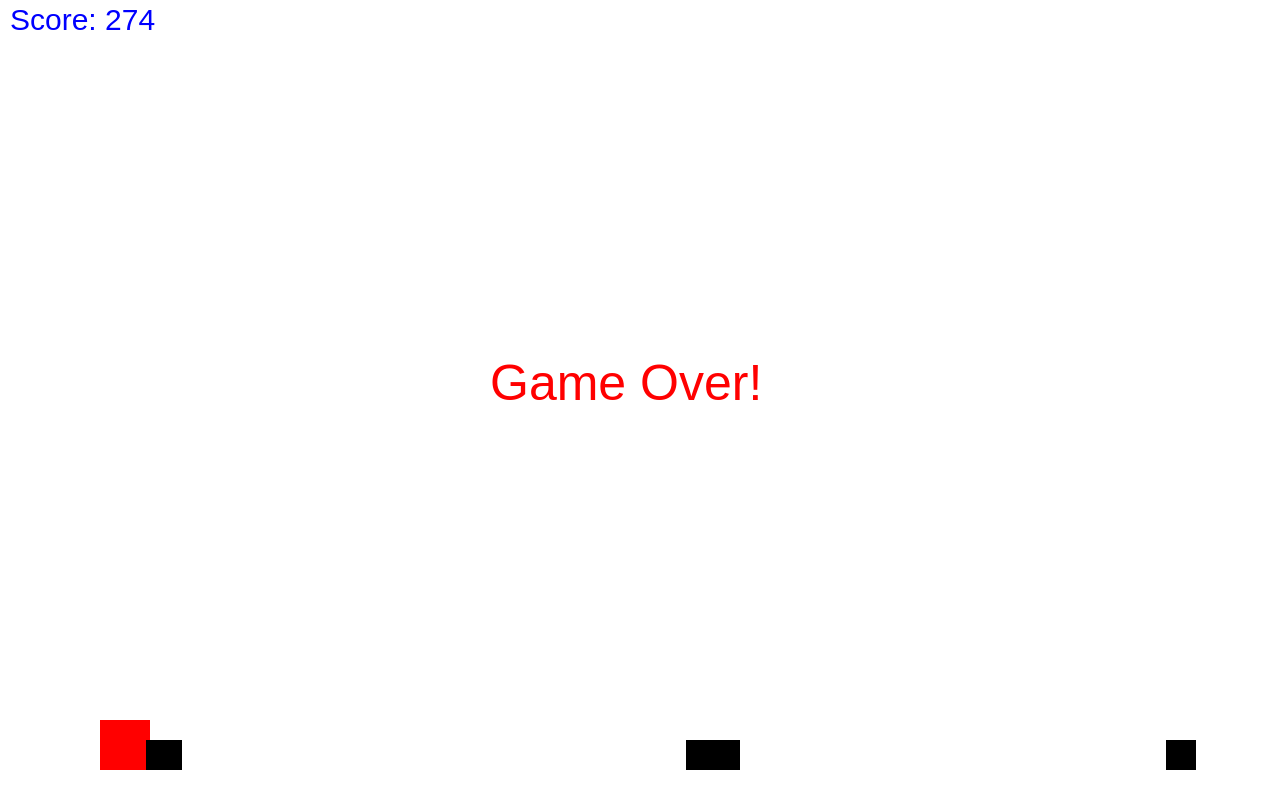
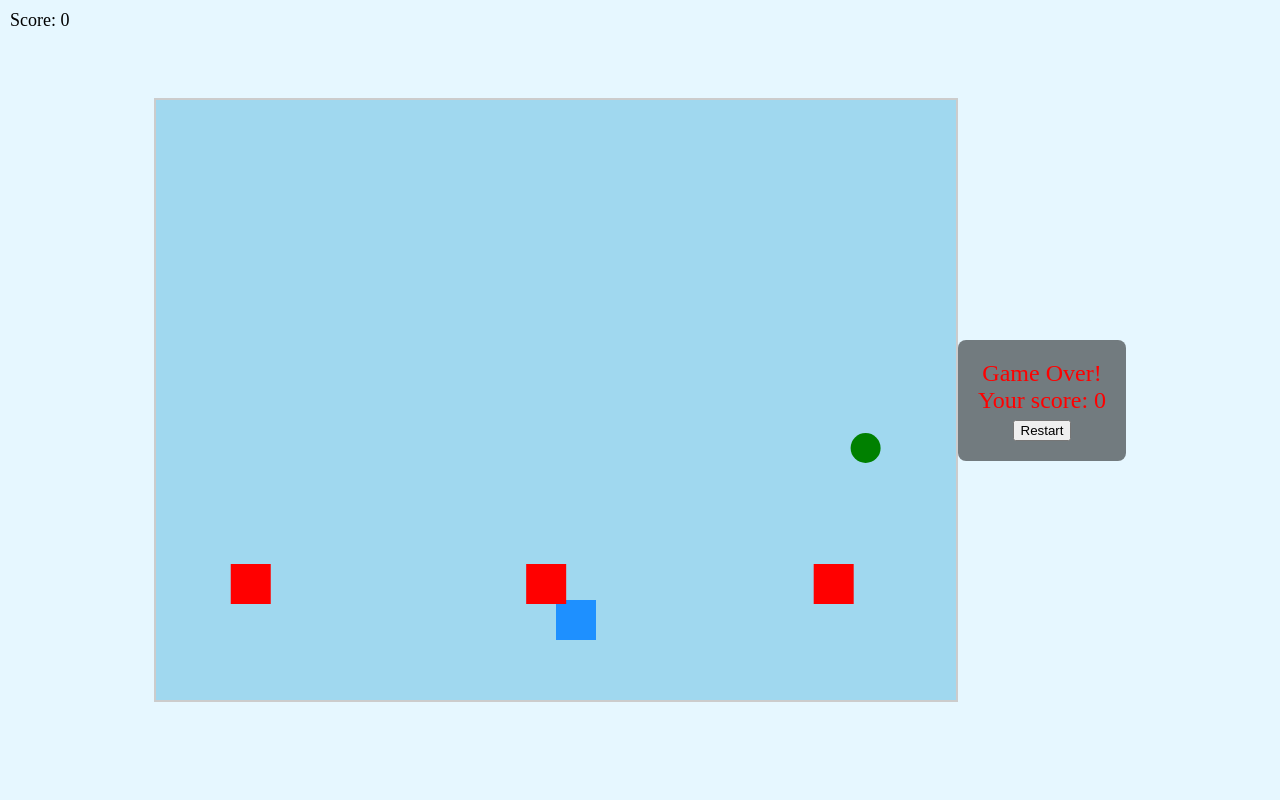
Before and after one commit to laptopcoder121/snowrider2d, a plain HTML site: page index.html in a window 1280 px wide. Drawn offline with Linux system fonts and the light colour scheme.

Commit message:
Update index.html

```diff
--- a/index.html
+++ b/index.html
@@ -3,109 +3,149 @@
 <head>
   <meta charset="UTF-8">
   <meta name="viewport" content="width=device-width, initial-scale=1.0">
-  <title>Snow Rider 2D</title>
+  <title>Snow Rider 3D Clone</title>
   <style>
-    body, html { margin: 0; padding: 0; overflow: hidden; background: #87CEEB; }
-    canvas { display: block; background: #FFF; }
+    body { margin: 0; display: flex; align-items: center; justify-content: center; height: 100vh; background-color: #e6f7ff; }
+    #gameCanvas { background-color: #a0d8ef; border: 2px solid #ccc; }
+    #score { position: absolute; top: 10px; left: 10px; font-size: 18px; color: black; }
+    #gameOver { display: none; color: red; font-size: 24px; text-align: center; background: rgba(0, 0, 0, 0.5); padding: 20px; border-radius: 8px; }
   </style>
 </head>
 <body>
-  <canvas id="gameCanvas"></canvas>
+  <div id="score">Score: <span id="scoreValue">0</span></div>
+  <canvas id="gameCanvas" width="800" height="600"></canvas>
+  <div id="gameOver">Game Over! <br>Your score: <span id="finalScore"></span><br><button id="restartBtn">Restart</button></div>
 
   <script>
     const canvas = document.getElementById('gameCanvas');
     const ctx = canvas.getContext('2d');
-    canvas.width = window.innerWidth;
-    canvas.height = window.innerHeight;
+    const scoreDisplay = document.getElementById('scoreValue');
+    const gameOverScreen = document.getElementById('gameOver');
+    const finalScoreDisplay = document.getElementById('finalScore');
+    const restartBtn = document.getElementById('restartBtn');
+    let score = 0, gameRunning = true;
 
-    let player = { x: 100, y: canvas.height - 80, width: 50, height: 50, dy: 0, isJumping: false };
-    let obstacles = [];
-    let score = 0;
-    let gameOver = false;
-
-    function jump() {
-      if (!player.isJumping) {
-        player.isJumping = true;
-        player.dy = -12;
+    class Sled {
+      constructor() {
+        this.x = 400; this.y = 500;
+        this.width = 40; this.height = 40;
+      }
+      draw() {
+        ctx.fillStyle = '#1e90ff';
+        ctx.fillRect(this.x, this.y, this.width, this.height);
+      }
+      move(direction) {
+        if (direction === 'left' && this.x > 0) this.x -= 20;
+        if (direction === 'right' && this.x < canvas.width - this.width) this.x += 20;
       }
     }
 
+    class Obstacle {
+      constructor() {
+        this.x = Math.random() * (canvas.width - 40);
+        this.y = -40;
+        this.width = 40;
+        this.height = 40;
+      }
+      draw() {
+        ctx.fillStyle = 'red';
+        ctx.fillRect(this.x, this.y, this.width, this.height);
+      }
+      update() {
+        this.y += 4;
+        if (this.y > canvas.height) {
+          this.y = -40;
+          this.x = Math.random() * (canvas.width - 40);
+        }
+      }
+      checkCollision(sled) {
+        return (
+          sled.x < this.x + this.width &&
+          sled.x + sled.width > this.x &&
+          sled.y < this.y + this.height &&
+          sled.y + sled.height > this.y
+        );
+      }
+    }
+
+    class Present {
+      constructor() {
+        this.x = Math.random() * (canvas.width - 30);
+        this.y = -30;
+        this.radius = 15;
+      }
+      draw() {
+        ctx.fillStyle = 'green';
+        ctx.beginPath();
+        ctx.arc(this.x, this.y, this.radius, 0, Math.PI * 2);
+        ctx.fill();
+      }
+      update() {
+        this.y += 3;
+        if (this.y > canvas.height) {
+          this.y = -30;
+          this.x = Math.random() * (canvas.width - 30);
+        }
+      }
+      collect(sled) {
+        return (
+          sled.x < this.x + this.radius &&
+          sled.x + sled.width > this.x - this.radius &&
+          sled.y < this.y + this.radius &&
+          sled.y + sled.height > this.y - this.radius
+        );
+      }
+    }
+
+    const sled = new Sled();
+    const obstacles = [new Obstacle(), new Obstacle(), new Obstacle()];
+    const presents = [new Present()];
+
     function update() {
-      if (gameOver) return;
+      if (!gameRunning) return;
+      ctx.clearRect(0, 0, canvas.width, canvas.height);
 
-      // Player physics
-      player.dy += 0.5; // Gravity
-      player.y += player.dy;
-      if (player.y > canvas.height - player.height - 30) { // Ground collision
-        player.y = canvas.height - player.height - 30;
-        player.dy = 0;
-        player.isJumping = false;
-      }
+      sled.draw();
 
-      // Obstacles
       obstacles.forEach(obstacle => {
-        obstacle.x -= 6;
-        if (obstacle.x + obstacle.width < 0) obstacles.shift();
-        if (
-          player.x < obstacle.x + obstacle.width &&
-          player.x + player.width > obstacle.x &&
-          player.y < obstacle.y + obstacle.height &&
-          player.y + player.height > obstacle.y
-        ) {
-          gameOver = true;
+        obstacle.update();
+        obstacle.draw();
+        if (obstacle.checkCollision(sled)) endGame();
+      });
+
+      presents.forEach((present, index) => {
+        present.update();
+        present.draw();
+        if (present.collect(sled)) {
+          score += 10;
+          scoreDisplay.textContent = score;
+          presents[index] = new Present(); // Replace with new present
         }
       });
 
-      // Spawn obstacles
-      if (Math.random() < 0.02) {
-        obstacles.push({
-          x: canvas.width,
-          y: canvas.height - 60,
-          width: 30,
-          height: 30
-        });
-      }
-
-      // Update score
-      if (!gameOver) score++;
+      requestAnimationFrame(update);
     }
 
-    function draw() {
-      ctx.clearRect(0, 0, canvas.width, canvas.height);
-
-      // Draw player
-      ctx.fillStyle = "red";
-      ctx.fillRect(player.x, player.y, player.width, player.height);
-
-      // Draw obstacles
-      ctx.fillStyle = "black";
-      obstacles.forEach(obstacle => {
-        ctx.fillRect(obstacle.x, obstacle.y, obstacle.width, obstacle.height);
-      });
-
-      // Draw score
-      ctx.fillStyle = "blue";
-      ctx.font = "30px Arial";
-      ctx.fillText("Score: " + score, 10, 30);
-
-      if (gameOver) {
-        ctx.fillStyle = "red";
-        ctx.font = "50px Arial";
-        ctx.fillText("Game Over!", canvas.width / 2 - 150, canvas.height / 2);
-      }
+    function endGame() {
+      gameRunning = false;
+      gameOverScreen.style.display = 'block';
+      finalScoreDisplay.textContent = score;
     }
 
-    function loop() {
-      update();
-      draw();
-      requestAnimationFrame(loop);
-    }
-
-    document.addEventListener("keydown", (e) => {
-      if (e.code === "Space") jump();
+    document.addEventListener('keydown', e => {
+      if (e.key === 'ArrowLeft') sled.move('left');
+      if (e.key === 'ArrowRight') sled.move('right');
     });
 
-    loop();
+    restartBtn.addEventListener('click', () => {
+      score = 0;
+      scoreDisplay.textContent = score;
+      gameRunning = true;
+      gameOverScreen.style.display = 'none';
+      update();
+    });
+
+    update();
   </script>
 </body>
 </html>
```
